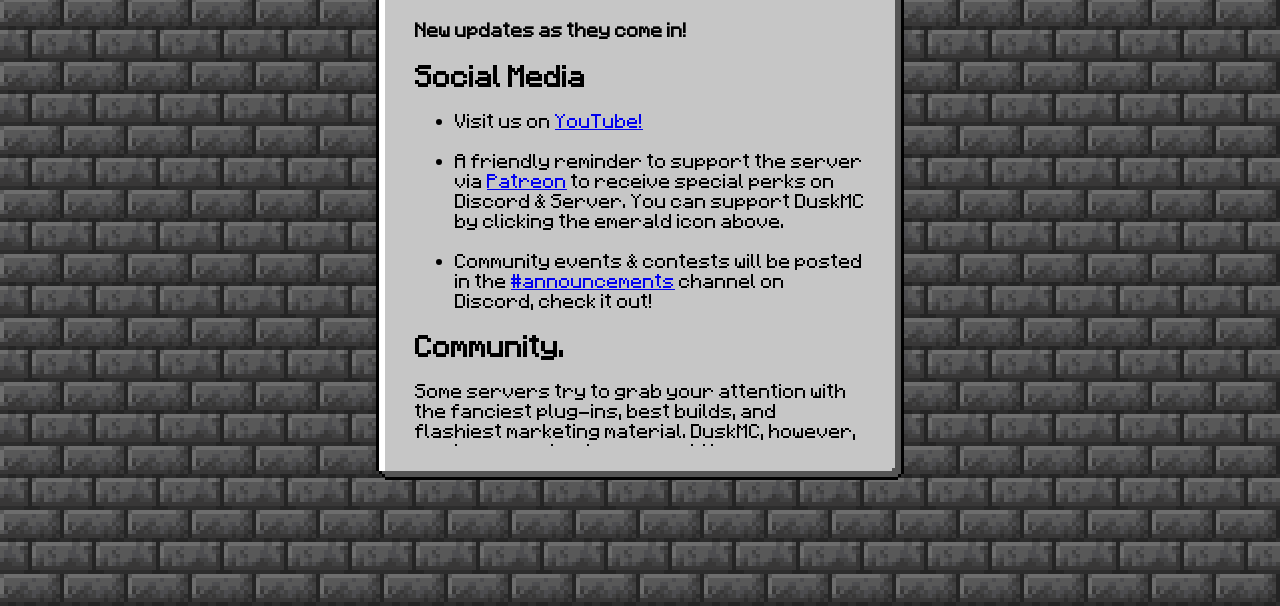
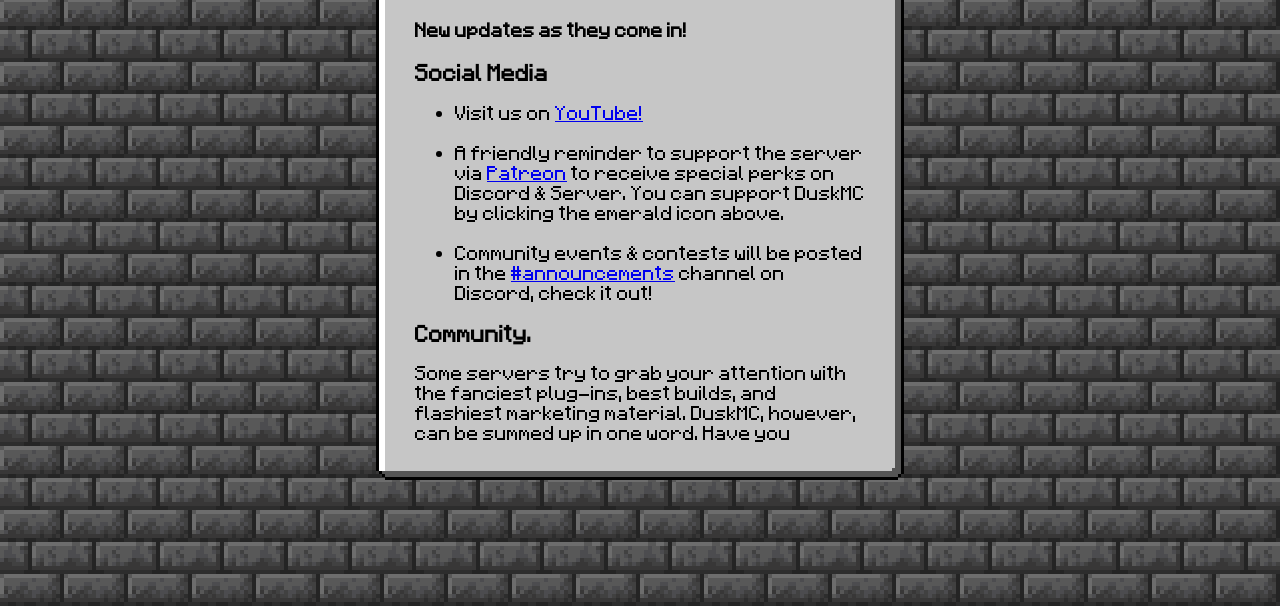
Before and after one commit to Zenith222/DuskMC-Renewal, a plain HTML site: page news.html in a window 1280 px wide. Shown: the part 194-800 px from the top of the page. Drawn offline with Linux system fonts and the light colour scheme.

Commit message:
Updated header styles

```diff
--- a/news.html
+++ b/news.html
@@ -21,7 +21,7 @@
 				<div class="dusk-page-content">
 					<h1>News</h1>
 					<h4>New updates as they come in!</h4>
-					<h2>Social Media</h2>
+					<h3>Social Media</h3>
 					<UL>
 						<li>Visit us on <a href="https://www.youtube.com/channel/UCkYMJZjzKUT1YCdGwNuI4zQ" target="_blank" >YouTube!</a></li>
 						<br>
@@ -30,7 +30,7 @@
 						<li>Community events & contests will be posted in the <a href="https://discord.com/invite/PsJ2Dzs" target="_blank">#announcements</a> channel on Discord, check it out!
 						</li>
 					</UL>
-					<h2>Community.</h2>
+					<h3>Community.</h3>
 					<p>Some servers try to grab your attention with the fanciest plug-ins, best builds, and flashiest marketing material. DuskMC, however, can be summed up in one word. Have you guessed what it is?
 					<p>Without community, a Minecraft Server fails. When you have no connection to the way something is built, the way you are spawned, or the people you're playing with, the experience falls apart. You've most likely experienced a feeling of emptiness after being left alone in the wilderness. Off to make your own house, sometimes permanently separated from actual players.</p>
 					<p>DuskMC has a simple goal, create an intertwined, active, talented, and fun community that everyone can have a part in. On this server, everything from the spawn to shops are player created. The goal is to bring players together so they can all reach the full potential of the infinite block-based sandbox we know and love as Minecraft. There is no /wilderness, there is no fancy player spawn, needlessly complicated server connections, and tacky NPC economy plugins. When you get down to the basics, it's all about creating your own society which you love to be in. It's about being in a community. That is a Minecraft Server. </p>
```
Also changed, not shown: index.html (+1 -1 lines), assets/Banner.webp (added), assets/embed.png (deleted), 2 other files.
